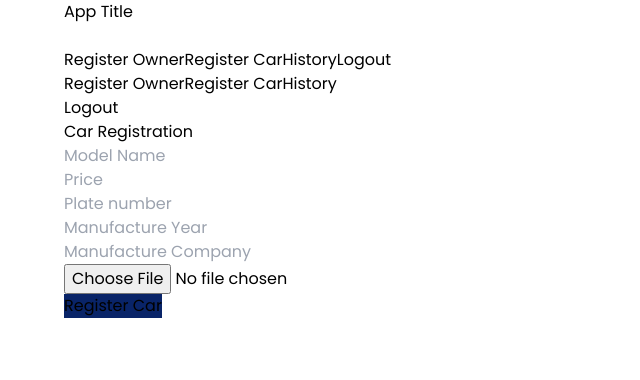
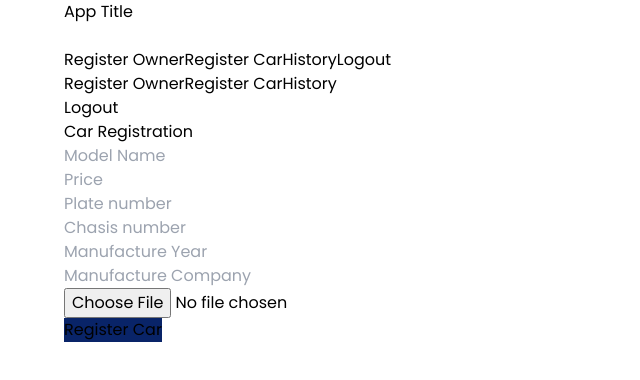
Before and after one commit to NE-Practicals-Preparetion/rest, a React (Vite) app: page /register-car in a window 1280 px wide. Shown: the top 380 px of the page, without its empty margins (0-640 px from the left). Built offline with nearby package versions, Linux system fonts and the light colour scheme; sample sign-in values are in the browser's storage.

Commit message:
last changes

```diff
--- a/src/components/CarPost.jsx
+++ b/src/components/CarPost.jsx
@@ -11,6 +11,7 @@ const CarPost = () => {
   const [plateNbr, setPlateNbr] = useState('');
   const [manufactureYear, setManufactureYear] = useState('');
   const [manufactureCompany, setManufactureCompany] = useState('');
+  const [chasisNumber, setChasisNumber] = useState('');
   const [loading, setLoading] = useState(false);
 
   const fileInputRef = useRef(null);  // Create a reference to the file input element
@@ -34,8 +35,8 @@ const CarPost = () => {
       formData.append('price', price); // Add price to formData
       formData.append('modelName', modelName); // Add modelName to formData
       formData.append('vehiclePlateNumber', plateNbr); // Add plate nbr to formData
-      formData.append('chasisNumber', "1234988"); // Add chasis nbr to formData
-      formData.append('owner', '648c1f44eacf8653b61635e4'); // Add owner to formData
+      formData.append('chasisNumber', chasisNumber); // Add chasis nbr to formData
+      formData.append('owner', '648f38a95e4184c4e48795e8'); // Add owner to formData
 
       const response = await axios.post(`${API_URL}/vehicle`, formData, config); // Send the form data as multipart/form-data
       if (response.data.success) {
@@ -46,6 +47,7 @@ const CarPost = () => {
         setPlateNbr('');
         setManufactureYear('');
         setManufactureCompany('');
+        setChasisNumber('')
         fileInputRef.current.value = '';
       } else {
         toast.error('Car registration failed');
@@ -129,6 +131,16 @@ const CarPost = () => {
       </div>
       <div className="mb-6">
         <input
+          type="text"
+          id="chasisNumber"
+          className="w-full px-4 py-3 mt-2 border border-gray-300 rounded focus:outline-none focus:border-blue-500 placeholder-black text-sm"
+          placeholder="Chasis number"
+          value={chasisNumber}
+          onChange={(e) => setChasisNumber(e.target.value)}
+        />
+      </div>
+      <div className="mb-6">
+        <input
           type="number"
           id="manufactureYear"
           className="w-full px-4 py-3 mt-2 border border-gray-300 rounded focus:outline-none focus:border-blue-500 placeholder-black text-sm"
--- a/src/components/Table.jsx
+++ b/src/components/Table.jsx
@@ -5,7 +5,7 @@ import { API_URL, config } from '../utils/api';
 function Table() {
   const [data, setData] = useState([]);
   const [currentPage, setCurrentPage] = useState(1);   //page number to start from 1
-  const [itemsPerPage] = useState(3);    //number of items per page to be 3
+  const [itemsPerPage] = useState(1);    //number of items per page to be 3
   const [selectedItem, setSelectedItem] = useState(null);
   const [pageNumbers, setPageNumbers] = useState(1);  //number of pages to start from 1
   const [showPopup, setShowPopup] = useState(false);
@@ -18,7 +18,7 @@ function Table() {
   const fetchData = async () => {
     try {
       const response = await axios.get(`${API_URL}/vehicle/${currentPage}/${itemsPerPage}`, config);
-      console.log(response,"response")
+      // console.log(response,"response")
       setData(response?.data?.data?.vehicles);   //populate the data array with the response data vehicles
       setPageNumbers(response?.data?.data?.totalPages);  //populate the pageNumbers array with the response data total pages
     } catch (error) {
```
